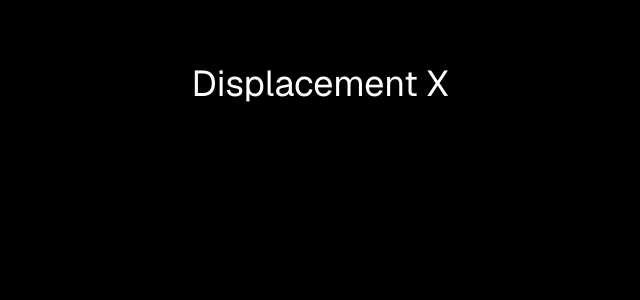
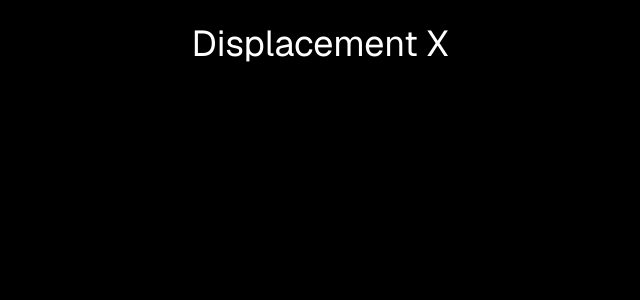
Before and after one commit to satelllte/displacementx, a Next.js app: page / in a window 1280 px wide. Shown: the top 300 px of the page, without its empty margins (320-960 px from the left). Built offline with nearby package versions, Linux system fonts and the light colour scheme.

Commit message:
simplify layout

```diff
--- a/src/app/layout.tsx
+++ b/src/app/layout.tsx
@@ -14,7 +14,7 @@ export default function RootLayout({
 }) {
   return (
     <html lang="en" className={GeistSans.variable}>
-      <body className="bg-black text-white">{children}</body>
+      <body className="bg-black text-white selection:bg-sky-800">{children}</body>
     </html>
   )
 }
--- a/src/app/page.tsx
+++ b/src/app/page.tsx
@@ -1,9 +1,9 @@
 export default function Home() {
   return (
-    <main className="flex min-h-screen flex-col items-center justify-between">
-      <div className="before:absolute before:h-[300px] before:w-[480px] before:-translate-x-1/2 before:rounded-full before:bg-gradient-radial before:from-white before:to-transparent before:blur-2xl before:content-[''] after:absolute after:-z-20 after:h-[180px] after:w-[240px] after:translate-x-1/3 after:bg-gradient-conic after:from-sky-200 after:via-blue-200 after:blur-2xl after:content-[''] before:dark:bg-gradient-to-br before:dark:from-transparent before:dark:to-blue-700 before:dark:opacity-10 after:dark:from-sky-900 after:dark:via-[#0141ff] after:dark:opacity-40 before:lg:h-[360px]">
-        <h1 className="text-2xl sm:text-3xl md:text-4xl px-2 py-16">Displacement X</h1>
-      </div>
-    </main>
+    <div>
+      <header className="px-2 py-4 md:py-6">
+        <h1 className="text-2xl sm:text-3xl md:text-4xl text-center">Displacement X</h1>
+      </header>
+    </div>
   )
 }
```
